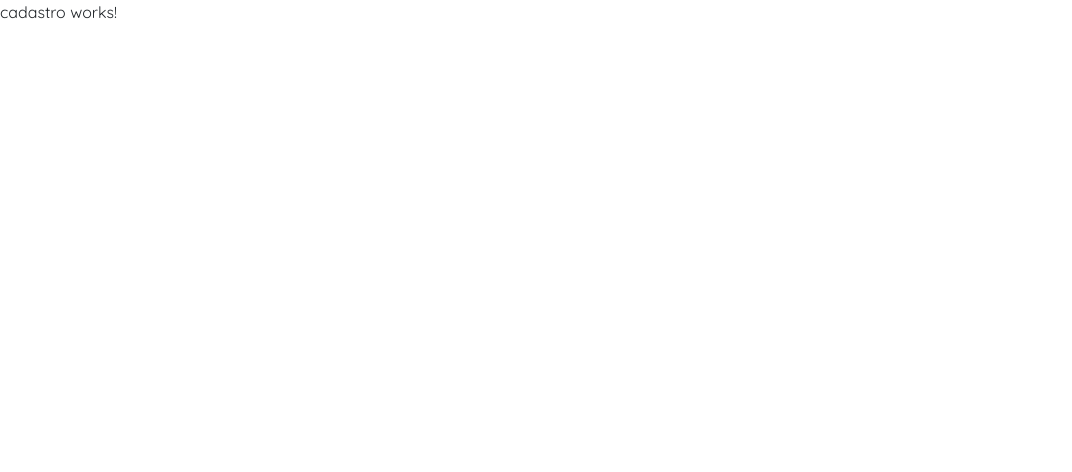
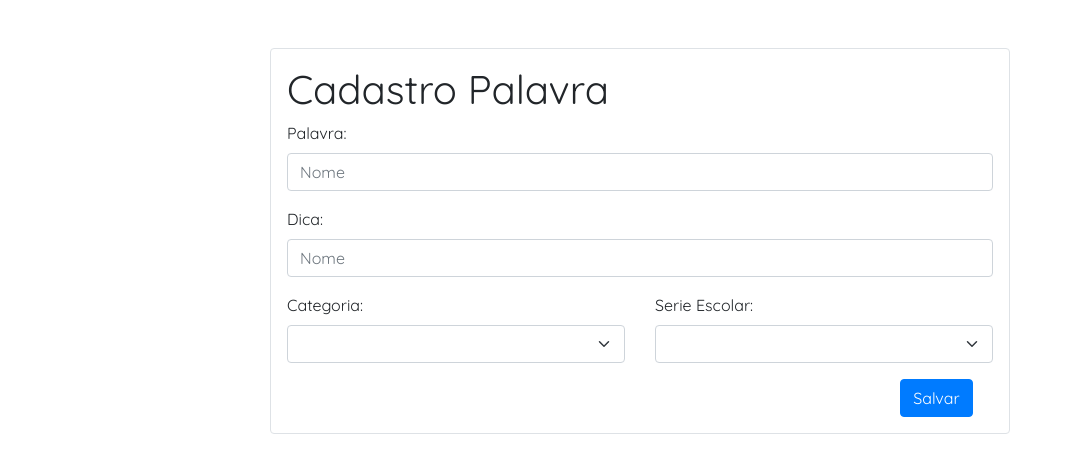
Before and after one commit to alex-vinny/projetointegrador, an Angular app in the folder app/: page /cadastro in a window 1280 px wide. Shown: the top 472 px of the page, without its empty margins (0-1072 px from the left). Built offline with nearby package versions, Linux system fonts and the light colour scheme.

Commit message:
Cadastro Palavras

```diff
--- a/app/src/app/cadastro/cadastro.component.html
+++ b/app/src/app/cadastro/cadastro.component.html
@@ -1,3 +1,38 @@
-<p>
-  cadastro works!
-</p>
+<div class="container mt-5">
+  <div class="col-8 border rounded p-3 m-auto">
+    <h1>Cadastro Palavra</h1>
+    <div class="mb-3">
+      <label for="formGroupExampleInput" class="form-label">Palavra:</label>
+      <input type="text" class="form-control" id="formGroupExampleInput" placeholder="Nome">
+    </div>
+    <div class="mb-3">
+      <label for="formGroupExampleInput" class="form-label">Dica:</label>
+      <input type="text" class="form-control" id="formGroupExampleInput" placeholder="Nome">
+    </div>
+    <div class="row">
+      <div class="mb-3 col d-inline-block">
+        <label for="exampleFormControlInput1" class="form-label">Categoria:</label>
+        <select id="exampleFormControlInput1" class="form-select" aria-label="Selecione o tipo">
+          <option selected></option>
+          <option value="1">Aluno</option>
+          <option value="2">Professor</option>
+        </select>
+      </div>
+      <div class="mb-3 col d-inline-block">
+        <label for="exampleFormControlInput1" class="form-label">Serie Escolar:</label>
+        <select id="exampleFormControlInput1" class="form-select" aria-label="Selecione o tipo">
+          <option selected></option>
+          <option value="1">Masculino</option>
+          <option value="2">Feminino</option>
+          <option value="3">Outros</option>
+        </select>
+      </div>
+    </div>
+    <div class="row">
+      <div class="col-10"></div>
+      <div class="col-2">
+        <button type="submit" class="btn btn-primary">Salvar</button>
+      </div>
+    </div>
+  </div>
+</div>
--- a/app/src/app/novo-usuario/novo-usuario.component.html
+++ b/app/src/app/novo-usuario/novo-usuario.component.html
@@ -40,9 +40,11 @@
       <label for="formGroupExampleInput" class="form-label">Palavra Segurança:</label>
       <input type="text" class="form-control" id="formGroupExampleInput" placeholder="Nome">
     </div>
-
-    <div class="col-12">
-      <button type="submit" class="btn btn-primary">Salvar</button>
+    <div class="row">
+      <div class="col-10"></div>
+      <div class="col-2">
+        <button type="submit" class="btn btn-primary">Salvar</button>
+      </div>
     </div>
   </div>
 </div>
```
